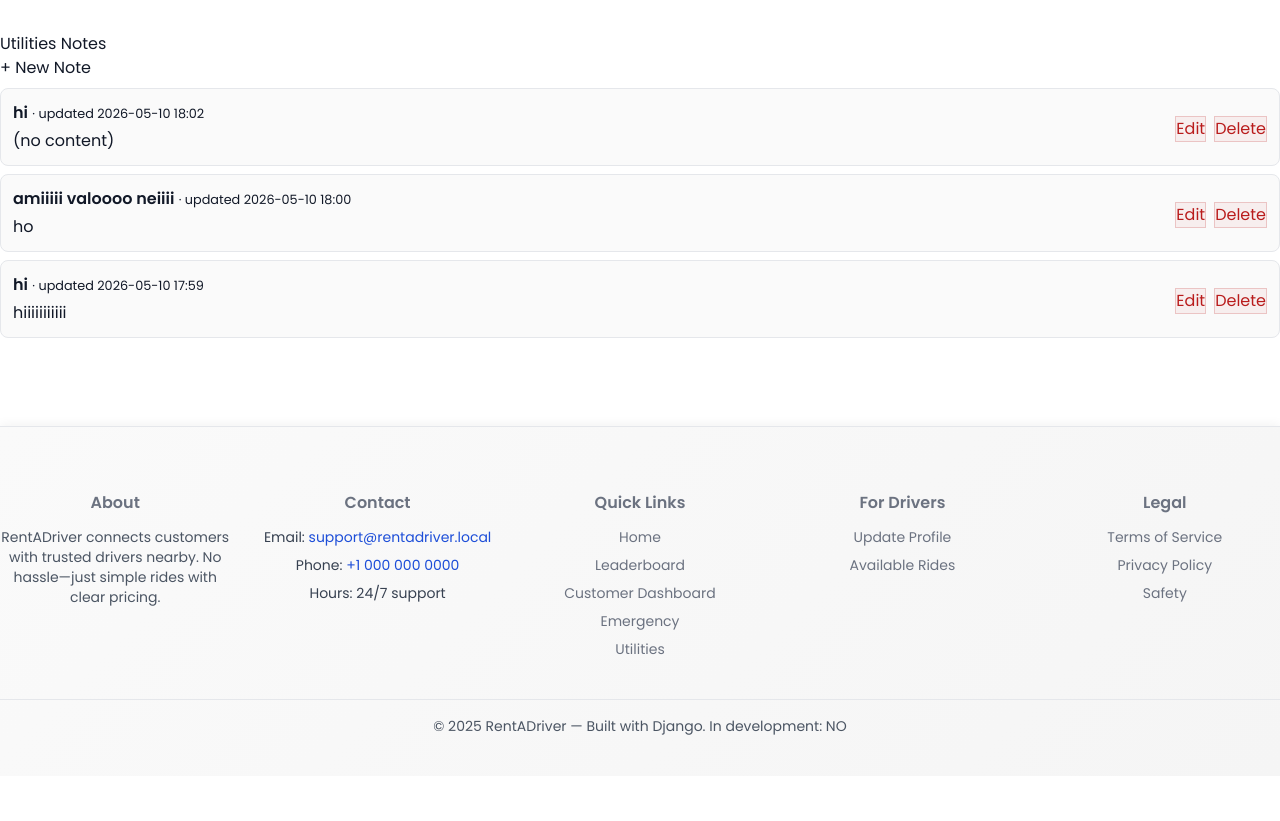
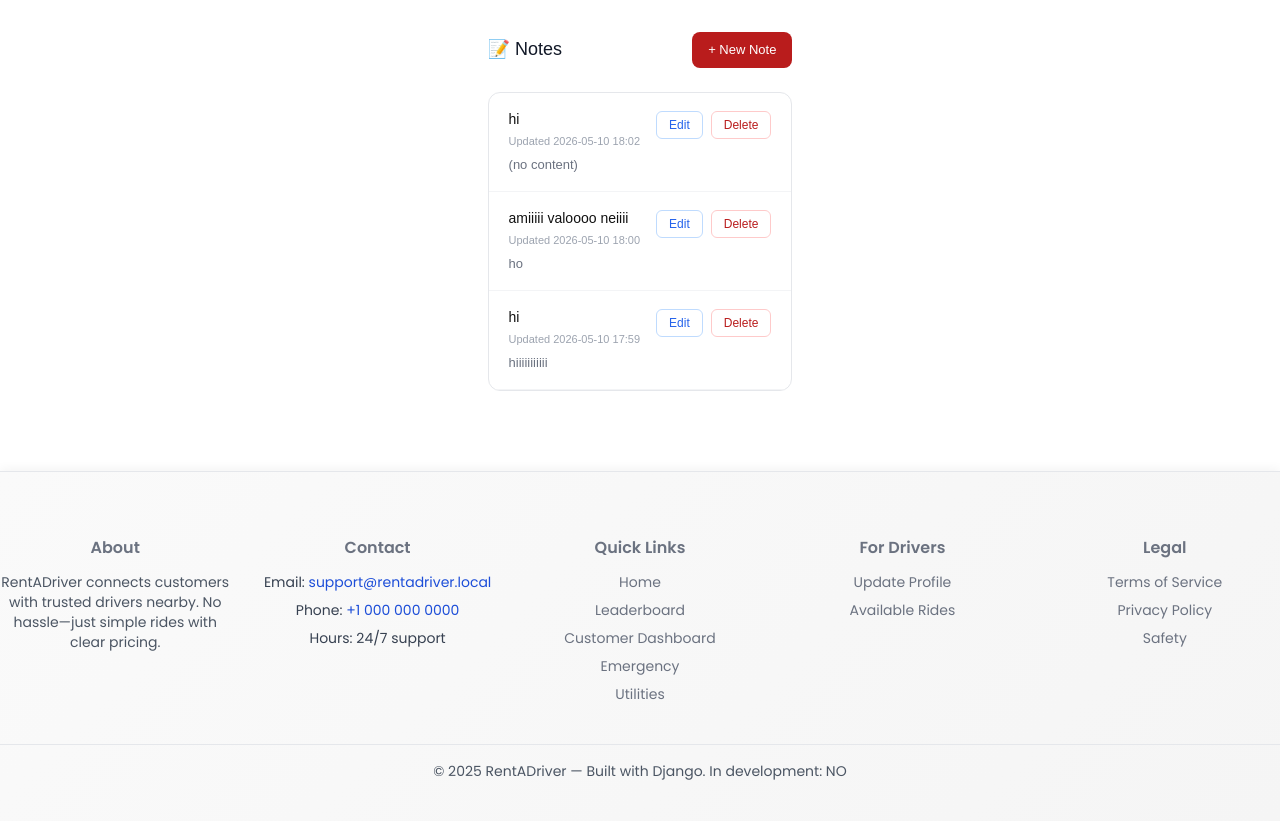
Before and after one commit to mahimaa21/Rent_a_Driver, a Django app: page /utilities/notes/ in a window 1280 px wide. Shown: the part 66-887 px from the top of the page. Before the commit the page ends 801 px from the top, so only its background shows below. Run offline with Django 5.2, Linux system fonts and the light colour scheme; a user stored in the database is signed in; data comes from the database, SQL or seed files in the repository; both versions use the stored data as it was after the commit; some libraries are stand-ins or nearby versions.

Commit message:
change code in chat_room and utilities

```diff
--- a/core/templates/driver_dashboard.html
+++ b/core/templates/driver_dashboard.html
@@ -72,18 +72,18 @@
               </div>
               {% if b.status != 'completed' and b.status != 'cancelled' %}
                 <div style="margin:.25rem 0;">
-                  <a class="btn btn-secondary" href="{% url 'chat_room' b.id %}">💬 Chat</a>
+                  <a class="btn btn-secondary" href="{% url 'chat_room' b.id %}">Chat</a>
                 </div>
               {% endif %}
               {% if b.status == 'ongoing' %}
                 <form method="post" action="{% url 'update_booking_status' b.id %}">
                   {% csrf_token %}
                   <input type="hidden" name="status" value="completed" />
-                  <button class="btn btn-secondary bg-blue-600 hover:bg-blue-700 text-white border-0">🏁 Mark Completed</button>
+                  <button class="btn btn-secondary bg-blue-600 hover:bg-blue-700 text-white border-0">Mark Completed</button>
                 </form>
                 <form method="post" action="{% url 'cancel_ride_request' b.ride_request.id %}" style="margin-top:.25rem;">
                   {% csrf_token %}
-                  <button class="btn btn-secondary bg-red-600 hover:bg-red-700 text-white border-0">🛑 Cancel Ride</button>
+                  <button class="btn btn-secondary bg-red-600 hover:bg-red-700 text-white border-0">Cancel Ride</button>
                 </form>
               {% endif %}
             </li>
--- a/core/templates/utilities_notes_list.html
+++ b/core/templates/utilities_notes_list.html
@@ -1,31 +1,51 @@
 {% extends "base.html" %}
 {% block title %}Notes - Utilities{% endblock %}
+
 {% block content %}
-<section class="dashboard container">
-  <h2>Utilities Notes</h2>
-  <p><a class="btn btn-primary" href="{% url 'utilities_notes_create' %}">+ New Note</a></p>
-  <ul class="list">
+<section style="max-width: 680px; margin: 2rem auto; padding: 0 1rem; font-family: sans-serif;">
+
+  <div style="display: flex; align-items: center; justify-content: space-between; margin-bottom: 1.5rem;">
+    <h2 style="font-size: 18px; font-weight: 500; margin: 0;">📝 Notes</h2>
+    <a href="{% url 'utilities_notes_create' %}"
+      style="display: flex; align-items: center; gap: 6px; height: 36px; padding: 0 16px; background: #b91c1c; color: #fff; border-radius: 8px; font-size: 13px; font-weight: 500; text-decoration: none;">
+      + New Note
+    </a>
+  </div>
+
+  <div style="background: #fff; border: 1px solid #e5e7eb; border-radius: 12px; overflow: hidden;">
     {% for n in notes %}
-      <li>
-        <div>
-          <strong>{{ n.title }}</strong>
-          <small>· updated {{ n.updated_at|date:"Y-m-d H:i" }}</small>
-          <p style="margin:.25rem 0 0;">{{ n.body|default:"(no content)" }}</p>
+      <div style="display: flex; align-items: flex-start; justify-content: space-between; gap: 16px; padding: 1rem 1.25rem; border-bottom: 1px solid #f3f4f6;">
+        <div style="flex: 1; min-width: 0;">
+          <p style="font-size: 14px; font-weight: 500; color: #111; margin: 0 0 3px; white-space: nowrap; overflow: hidden; text-overflow: ellipsis;">{{ n.title }}</p>
+          <p style="font-size: 11px; color: #9ca3af; margin: 0 0 6px;">Updated {{ n.updated_at|date:"Y-m-d H:i" }}</p>
+          <p style="font-size: 13px; color: #6b7280; margin: 0; line-height: 1.5;">{{ n.body|default:"(no content)" }}</p>
         </div>
-        <div style="margin-top:.25rem; display:flex; gap:.5rem;">
-          <a class="btn btn-secondary" href="{% url 'utilities_notes_edit' n.id %}">Edit</a>
-          <form method="post" action="{% url 'utilities_notes_delete' n.id %}">
+        <div style="display: flex; gap: 8px; flex-shrink: 0; padding-top: 2px;">
+          <a href="{% url 'utilities_notes_edit' n.id %}"
+            style="font-size: 12px; color: #2563eb; border: 1px solid #bfdbfe; border-radius: 6px; padding: 4px 12px; text-decoration: none;">
+            Edit
+          </a>
+          <form method="post" action="{% url 'utilities_notes_delete' n.id %}" style="margin: 0;">
             {% csrf_token %}
-            <button class="btn btn-secondary" type="submit">Delete</button>
+            <button type="submit"
+              style="font-size: 12px; color: #b91c1c; background: none; border: 1px solid #fecaca; border-radius: 6px; padding: 4px 12px; cursor: pointer;">
+              Delete
+            </button>
           </form>
         </div>
-      </li>
+      </div>
     {% empty %}
-      <li>No notes yet.</li>
+      <div style="text-align: center; padding: 2.5rem 1rem; color: #9ca3af; font-size: 14px;">
+        No notes yet. Create your first one!
+      </div>
     {% endfor %}
-  </ul>
+  </div>
+
   {% if messages %}
-    <ul class="msg">{% for message in messages %}<li>{{ message }}</li>{% endfor %}</ul>
+    <ul style="margin-top: 1rem; padding: .75rem 1rem; background: #fef2f2; border-radius: 8px; border: 1px solid #fecaca; list-style: none; font-size: 13px; color: #b91c1c;">
+      {% for message in messages %}<li>{{ message }}</li>{% endfor %}
+    </ul>
   {% endif %}
+
 </section>
 {% endblock %}
```
Also changed, not shown: core/templates/chat_room.html (+43 -19 lines), core/templates/utilities_notes_form.html (+36 -11 lines), db.sqlite3.
